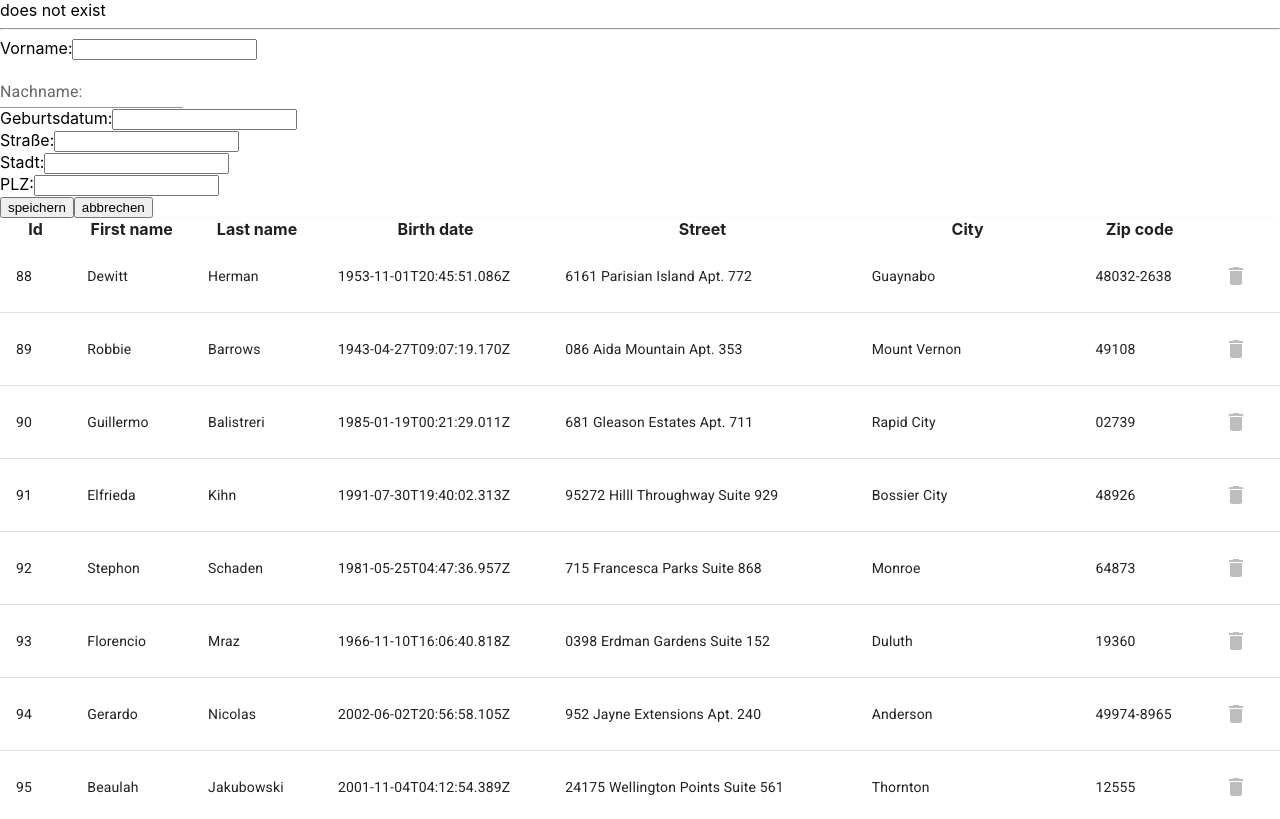
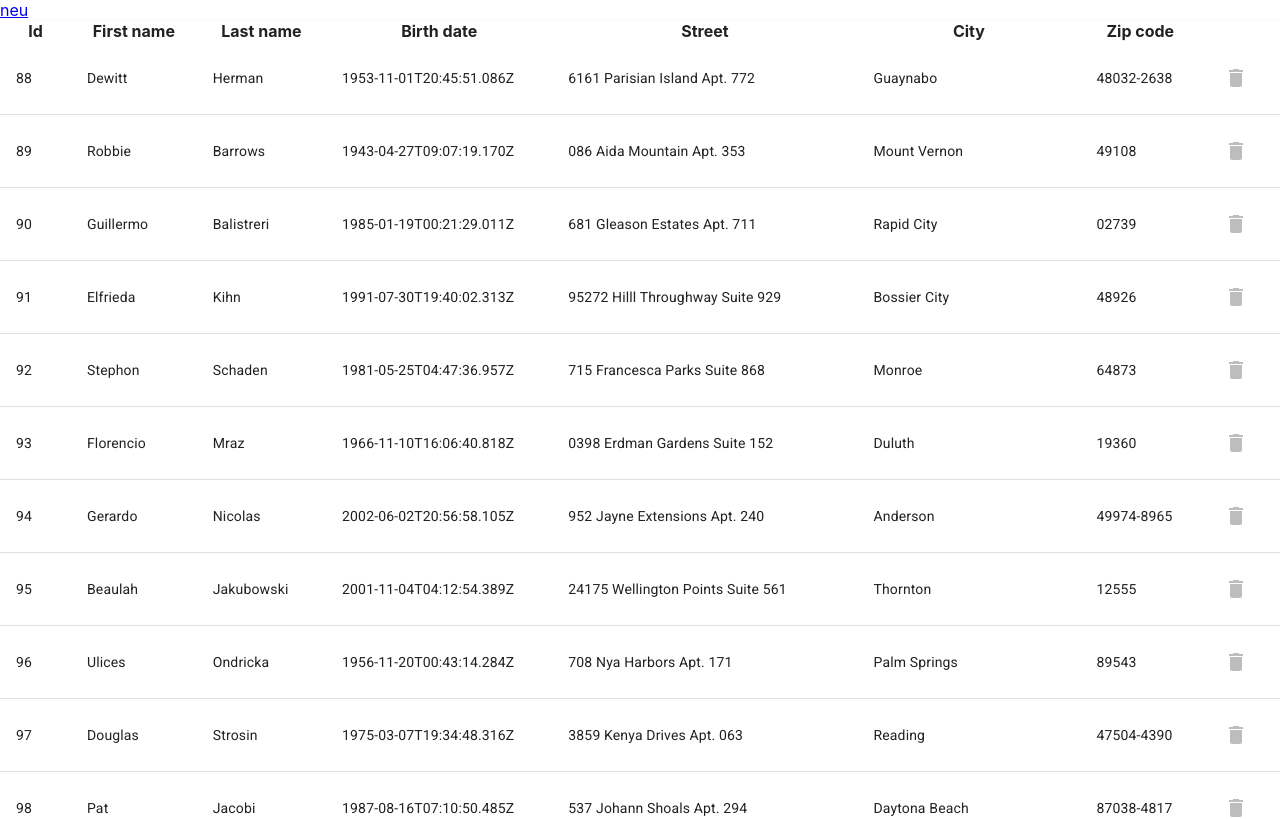
Before and after one commit to sspringer82/heise-ws, a React (Create React App) app: page /list in a window 1280 px wide. Shown: the top 819 px of the page. Built offline with nearby package versions, Linux system fonts and the light colour scheme; data requests are answered from the project's data file.

Commit message:
Aufgabe 13.1

```diff
--- a/src/App.tsx
+++ b/src/App.tsx
@@ -1,19 +1,20 @@
 import React from 'react';
-import Base from './demo/Routing/Base';
+import { BrowserRouter, Navigate, Route, Routes } from 'react-router-dom';
 import Form from './Form';
 import List from './List';
 import PersonProvider from './PersonProvider';
 
 const App: React.FC = () => {
   return (
-    <>
-      <Base />
-      <hr />
-      <PersonProvider>
-        <Form />
-        <List />
-      </PersonProvider>
-    </>
+    <PersonProvider>
+      <BrowserRouter>
+        <Routes>
+          <Route path="/" element={<Navigate to="/list" />} />
+          <Route path="/list" element={<List />} />
+          <Route path="/new" element={<Form />} />
+        </Routes>
+      </BrowserRouter>
+    </PersonProvider>
   );
 };
 
--- a/src/Form.tsx
+++ b/src/Form.tsx
@@ -1,11 +1,13 @@
 import { TextField } from '@mui/material';
 import React from 'react';
 import { useForm } from 'react-hook-form';
+import { useNavigate } from 'react-router-dom';
 import { FormPerson } from './Person';
 import usePerson from './usePerson';
 
 const Form: React.FC = () => {
   const { handleAdd } = usePerson();
+  const navigate = useNavigate();
 
   const {
     register,
@@ -16,7 +18,12 @@ const Form: React.FC = () => {
 
   function submitHandler(person: FormPerson) {
     handleAdd(person);
+    resetAndGoToList();
+  }
+
+  function resetAndGoToList() {
     reset();
+    navigate('/list');
   }
 
   return (
@@ -75,12 +82,7 @@ const Form: React.FC = () => {
       </div>
       <div>
         <button type="submit">speichern</button>
-        <button
-          type="reset"
-          onClick={() => {
-            reset();
-          }}
-        >
+        <button type="reset" onClick={resetAndGoToList}>
           abbrechen
         </button>
       </div>
--- a/src/List.tsx
+++ b/src/List.tsx
@@ -7,12 +7,12 @@ import {
   TableBody,
 } from '@mui/material';
 import React from 'react';
+import { Link, useNavigate } from 'react-router-dom';
 import ListItem from './ListItem';
 import usePerson from './usePerson';
 
 const List: React.FC = () => {
   const { loading, persons, handleDelete } = usePerson(true);
-  console.log('list');
 
   if (loading === true) {
     return <div>...lade Daten</div>;
@@ -23,6 +23,8 @@ const List: React.FC = () => {
   }
 
   return (
+    <>
+      <Link to="/new">neu</Link>
       <TableContainer component={Paper}>
         <Table sx={{ minWidth: 650 }} aria-label="simple table">
           <TableHead>
@@ -50,6 +52,7 @@ const List: React.FC = () => {
           </TableBody>
         </Table>
       </TableContainer>
+    </>
   );
 };
 
```
Also changed, not shown: data.json. Lines whose indentation alone changed are shown as unchanged.
